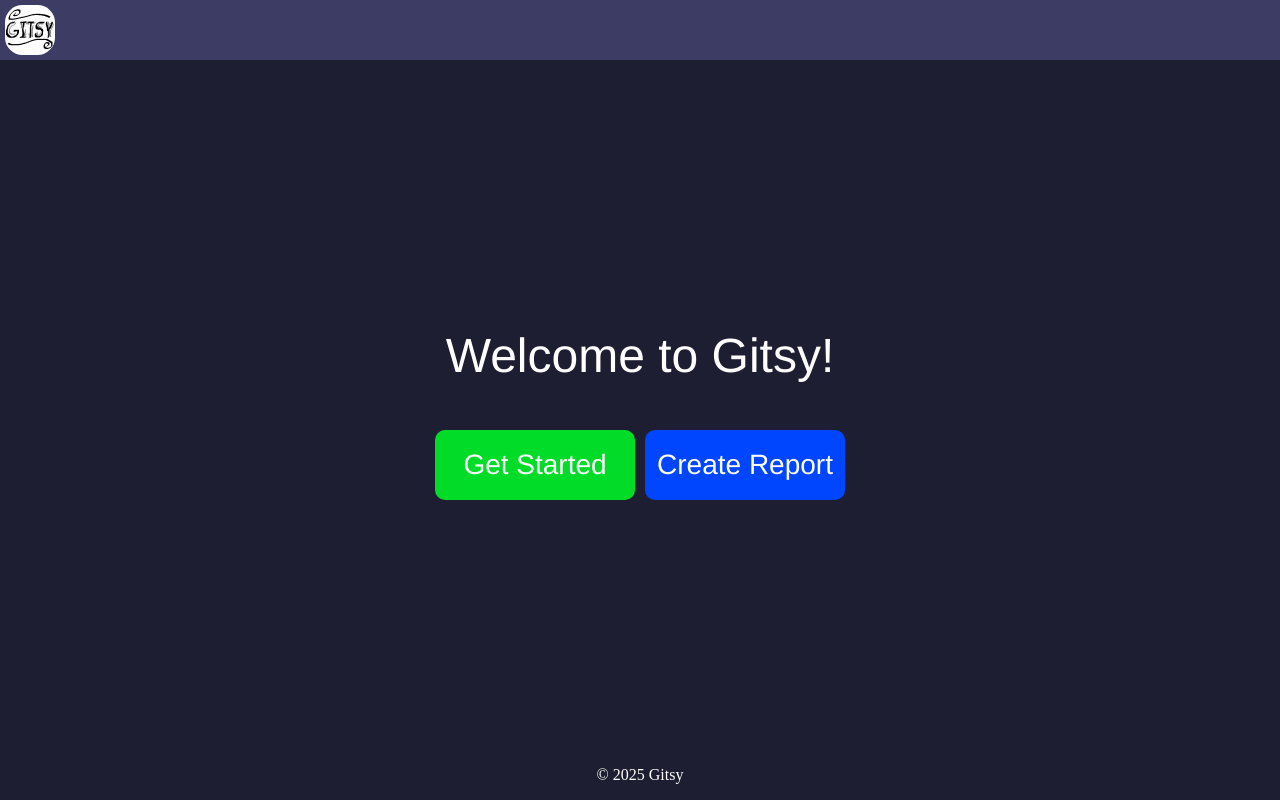
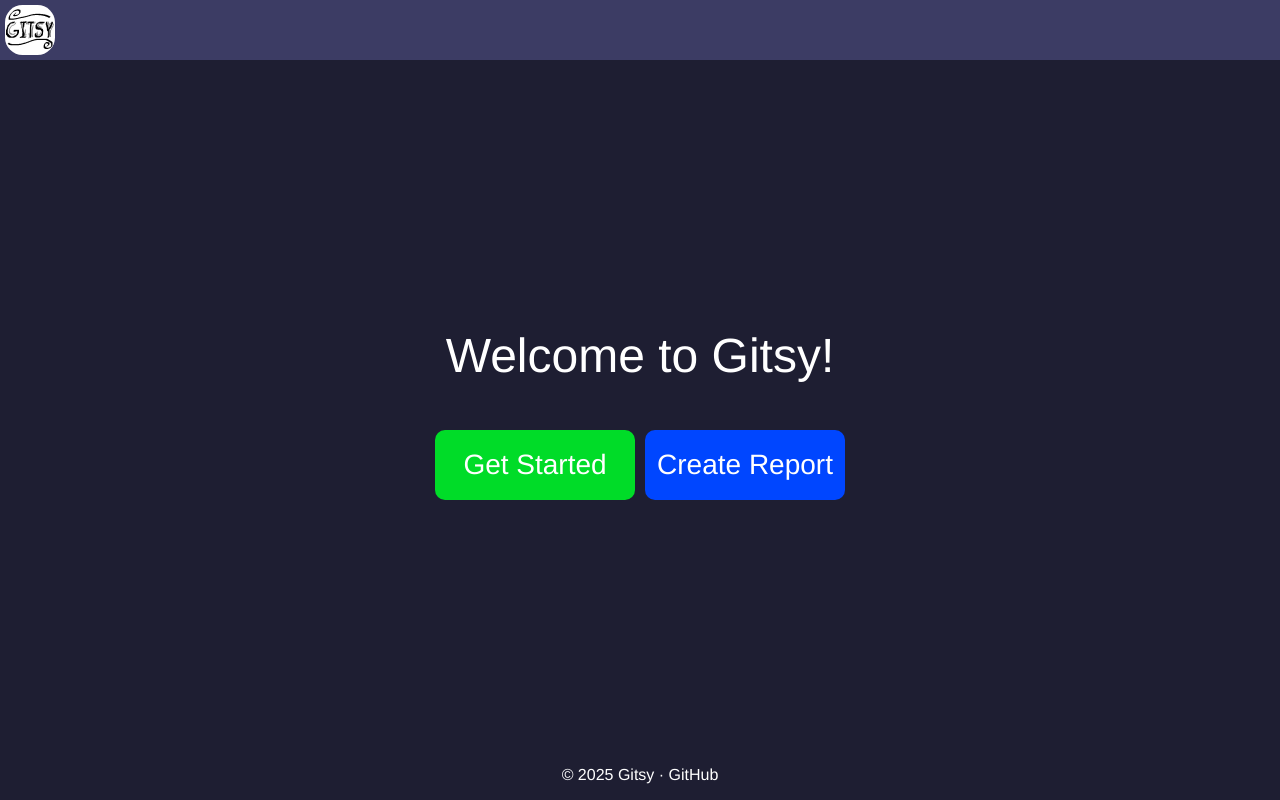
Before and after one commit to matslyk0/Gitsy, a React (Vite) app in the folder frontend/gitsy/: page / in a window 1280 px wide. Built offline with nearby package versions, Linux system fonts and the light colour scheme.

Commit message:
feature: add github link to footer and change font

```diff
--- a/frontend/gitsy/src/components/Footer/Footer.jsx
+++ b/frontend/gitsy/src/components/Footer/Footer.jsx
@@ -3,7 +3,16 @@
 export default function GitsyFooter() {
   return (
     <footer className={styles.footer}>
-      <p>&copy; {new Date().getFullYear()} Gitsy</p>
+      <p>
+        &copy; {new Date().getFullYear()} Gitsy ·{" "}
+        <a
+          href="https://github.com/matslyk0/Gitsy"
+          target="_blank"
+          rel="noopener noreferrer"
+        >
+          GitHub
+        </a>
+      </p>
     </footer>
   );
 }
--- a/frontend/gitsy/src/components/Footer/Footer.module.css
+++ b/frontend/gitsy/src/components/Footer/Footer.module.css
@@ -8,4 +8,12 @@
 }
 .footer p {
   color: white;
+  font-family: Helvetica, sans-serif;
 }
+.footer p a {
+  color: white;
+  text-decoration: none;
+}
+.footer p a:hover {
+  text-decoration: underline;
+}
```
